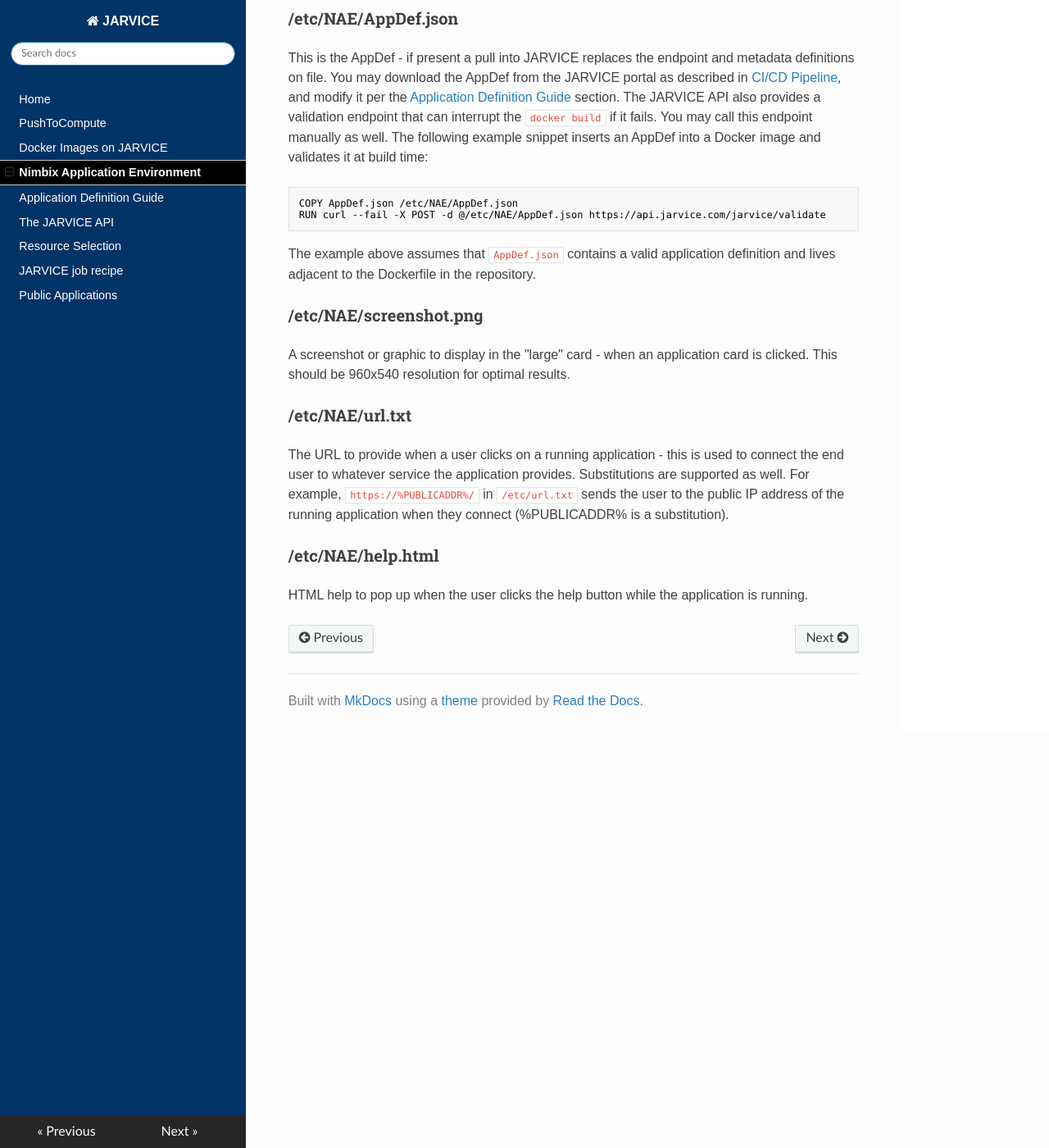
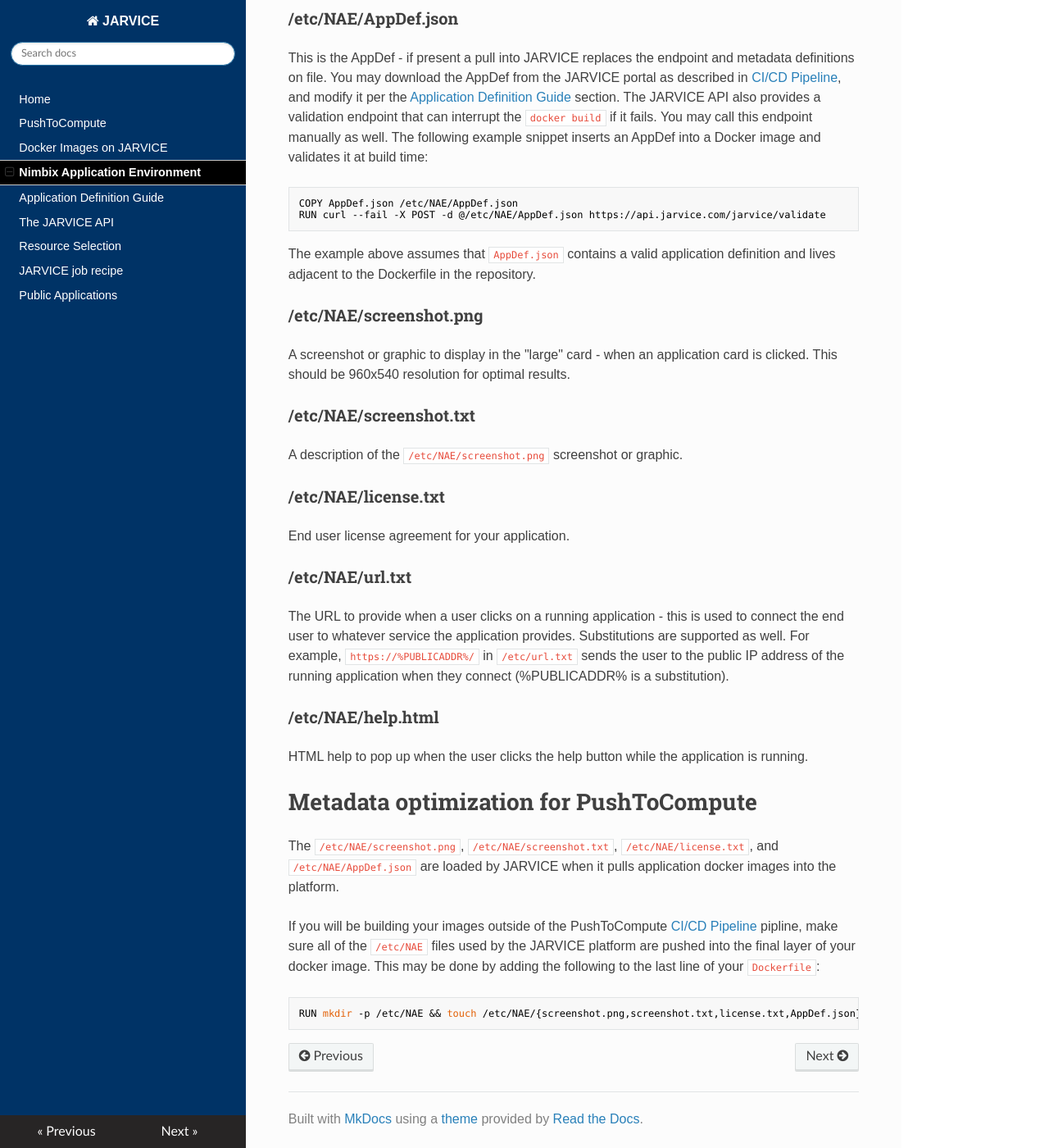
Before and after one commit to nimbix/jardoc, an MkDocs documentation site: the page built from docs/nae.md, in a window 1280 px wide and 1400 px high, scrolled down 2083 px. Shown: the whole window at 82% size. Built offline with MkDocs 1.6.1, drawn with Linux system fonts in a browser that asks for light colours; nearby versions of some CDN libraries; old or Windows-style settings are respelled for this version of MkDocs.

Commit message:
Add notes about pull optimizations

````diff
--- a/docs/nae.md
+++ b/docs/nae.md
@@ -68,6 +68,14 @@
 
 A screenshot or graphic to display in the "large" card - when an application card is clicked.  This should be 960x540 resolution for optimal results.
 
+### /etc/NAE/screenshot.txt
+
+A description of the `/etc/NAE/screenshot.png` screenshot or graphic.
+
+### /etc/NAE/license.txt
+
+End user license agreement for your application.
+
 ### /etc/NAE/url.txt
 
 The URL to provide when a user clicks on a running application - this is used to connect the end user to whatever service the application provides.  Substitutions are supported as well.  For example, `https://%PUBLICADDR%/` in `/etc/url.txt` sends the user to the public IP address of the running application when they connect (%PUBLICADDR% is a substitution).
@@ -75,3 +83,18 @@
 ### /etc/NAE/help.html
 
 HTML help to pop up when the user clicks the help button while the application is running.
+
+# Metadata optimization for PushToCompute
+
+The `/etc/NAE/screenshot.png`, `/etc/NAE/screenshot.txt`,
+`/etc/NAE/license.txt`, and `/etc/NAE/AppDef.json` are loaded by JARVICE
+when it pulls application docker images into the platform.
+
+If you will be building your images outside of the PushToCompute
+[CI/CD Pipeline](cicd.md) pipline, make sure all
+of the `/etc/NAE` files used by the JARVICE platform are pushed
+into the final layer of your docker image.  This may be done by adding
+the following to the last line of your `Dockerfile`:
+```
+RUN mkdir -p /etc/NAE && touch /etc/NAE/{screenshot.png,screenshot.txt,license.txt,AppDef.json}
+```
````
Also changed, not shown: docs/docker.md (+8 -0 lines).
